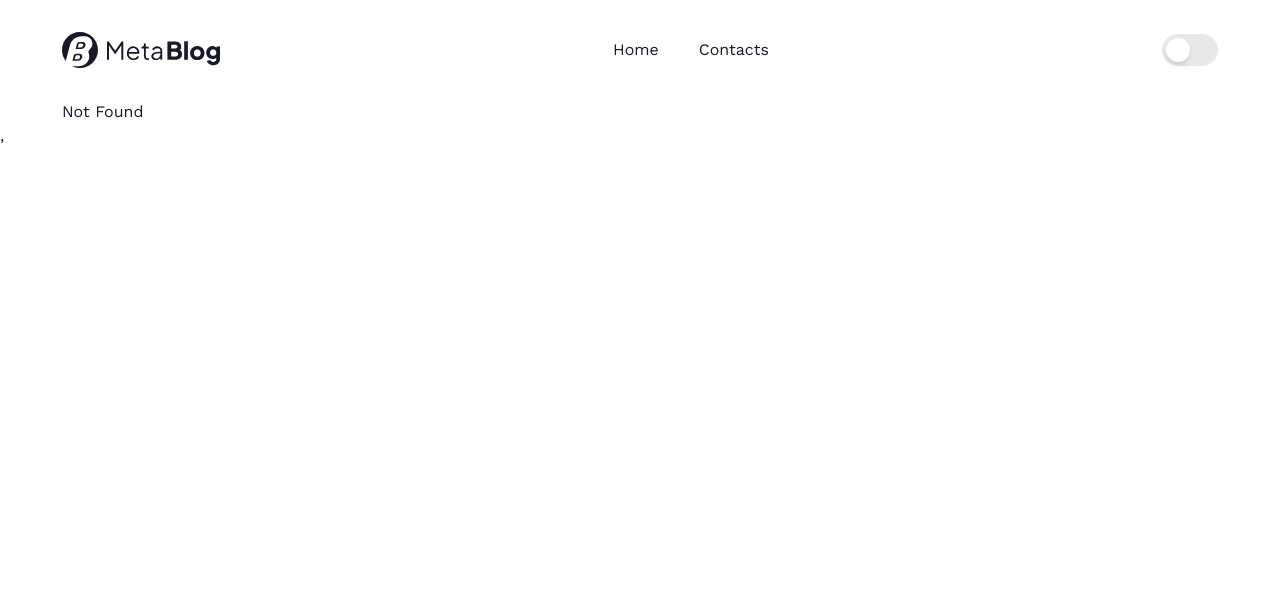
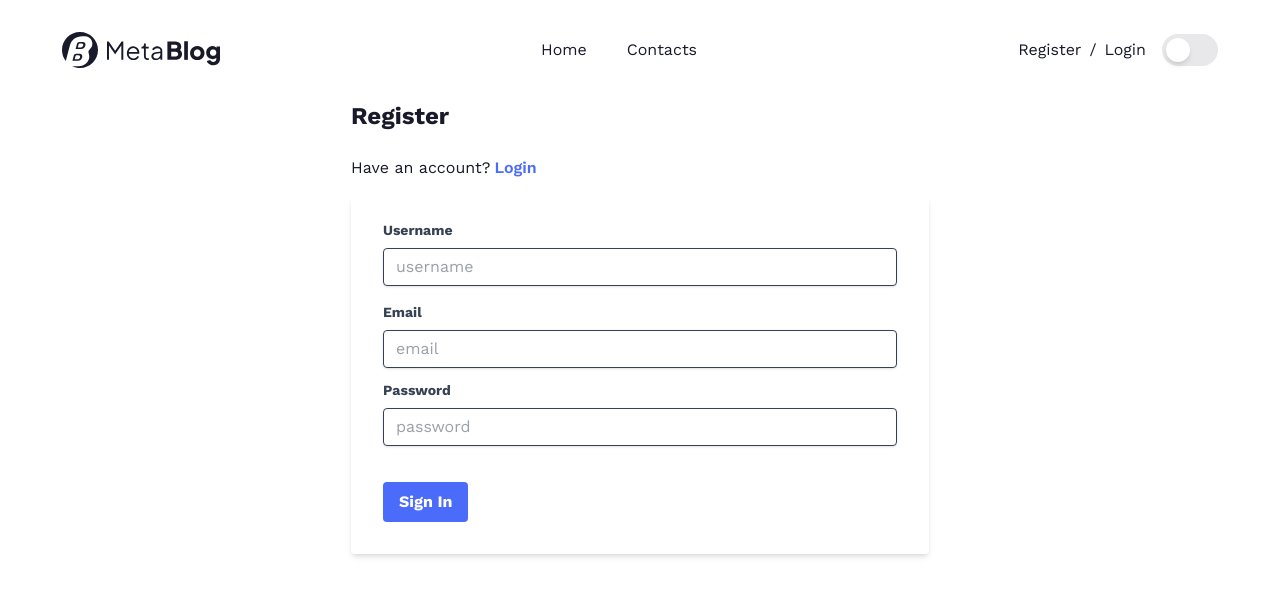
Before and after one commit to yakovmanit/meta-blog, a React (Vite) app in the folder client/: page /register in a window 1280 px wide. Before the commit this address had no page. Shown: the top 596 px of the page. Built offline with nearby package versions, Linux system fonts and the light colour scheme.

Commit message:
client: add register and login pages

```diff
--- a/client/src/App.tsx
+++ b/client/src/App.tsx
@@ -2,6 +2,8 @@ import Header from "./components/Header.tsx";
 import {Route, Routes} from "react-router-dom";
 import Home from "./pages/Home.tsx";
 import NotFound from "./pages/NotFound.tsx";
+import Register from "./pages/Register.tsx";
+import Login from "./pages/Login.tsx";
 
 function App() {
   return (
@@ -11,6 +13,8 @@ function App() {
         <Routes>
           <Route path='/' element={<Home />} />
           <Route path='*' element={<NotFound />} />
+          <Route path='/register' element={<Register />} />
+          <Route path='/login' element={<Login />} />
         </Routes>
       </div>
     </div>
--- a/client/src/components/Header.tsx
+++ b/client/src/components/Header.tsx
@@ -44,12 +44,14 @@ const Header: React.FC = () => {
         {
           closeMenu && (
             // mobile menu
-            <ul className="fixed left-0 top-0 w-full bg-white h-full text-base pt-6 md:hidden">
+            <ul className="z-20 fixed left-0 top-0 w-full bg-white h-full text-base pt-6 md:hidden">
               <button onClick={() => setCloseMenu(false)} className="max-w-6 max-h-6 absolute right-4 top-4">
                 <img src={closeIcon} alt="close"/>
               </button>
               <li className="px-6 py-4"><Link to='/home'>Home</Link></li>
               <li className="px-6 py-4"><Link to='/contacts'>Contacts</Link></li>
+              <li className="px-6 py-4"><Link to='/register'>Register</Link></li>
+              <li className="px-6 py-4"><Link to='/login'>Login</Link></li>
             </ul>
           )
         }
@@ -66,8 +68,16 @@ const Header: React.FC = () => {
         {/*  <img className="w-4 h-4" src={searchIcon} alt="search"/>*/}
         {/*</label>*/}
 
+        <div className="flex gap-4 items-center ml-auto mr-3 md:ml-0 md:mr-0">
+          {/* Auth */}
+          <div className="gap-2 hidden md:flex">
+            <Link to={"/register"}>Register</Link>
+            <span>/</span>
+            <Link to={"/login"}>Login</Link>
+          </div>
+
           {/*  Theme switch */}
-        <div className="ml-auto mr-3 md:ml-0 md:mr-0">
+          <div>
             <input
               id="theme-toggle"
               type="checkbox"
@@ -86,6 +96,8 @@ const Header: React.FC = () => {
               ></div>
             </label>
           </div>
+        </div>
+
 
         {/* Menu burger */}
         <button className="md:hidden" onClick={() => setCloseMenu(true)}>
--- a/client/src/main.tsx
+++ b/client/src/main.tsx
@@ -11,7 +11,7 @@ createRoot(document.getElementById('root')!).render(
     <BrowserRouter>
       <Provider store={store}>
         <App />
-      </Provider>,
+      </Provider>
     </BrowserRouter>
-  </StrictMode>,
+  </StrictMode>
 )
--- a/client/src/pages/Home.tsx
+++ b/client/src/pages/Home.tsx
@@ -24,7 +24,7 @@ const Home: React.FC = () => {
           <div className="h-[300px] rounded-xl overflow-hidden md:h-[600px]">
             <img className="h-full w-full object-cover" src={banner} alt="banner"/>
           </div>
-          <div className="mt-5 md:mt-0 md:absolute md:-bottom-16 md:left-16 md:max-w-[600px] md:p-10 md:bg-white md:shadow-md md:rounded-xl">
+          <div className="mt-5 md:mt-0 md:absolute md:-bottom-16 md:left-16 md:max-w-[600px] md:p-10 md:bg-white md:shadow-md md:rounded-xl transition-colors dark:bg-black">
             <div className="text-white bg-primary rounded-md max-w-fit py-1 px-2.5 mb-4">Technology</div>
             <h1 className="mb-6 font-semibold text-2xl md:text-4xl">The Impact of Technology on the Workplace: How Technology is Changing</h1>
             <div className="flex items-center text-gray">
--- /dev/null
+++ b/client/src/pages/Login.tsx
@@ -0,0 +1,43 @@
+const Login = () => {
+  return (
+    <div className="mx-auto sm:max-w-2/3 md:max-w-1/2">
+      <h2 className="mb-4 text-xl font-bold md:text-2xl md:mb-6">
+        Login
+      </h2>
+      <form className="bg-white shadow-md rounded px-8 pt-6 pb-8 mb-4">
+        <div>
+          <label className="block text-gray-700 text-sm font-bold mb-2" htmlFor="email">
+            Email
+          </label>
+          <input
+            className="shadow appearance-none border rounded w-full py-2 px-3 text-gray-700 mb-3 leading-tight focus:outline-none focus:shadow-outline"
+            id="email"
+            type="email"
+            placeholder="email"
+          />
+        </div>
+        <div className="mb-6">
+          <label className="block text-gray-700 text-sm font-bold mb-2" htmlFor="password">
+            Password
+          </label>
+          <input
+            className="shadow appearance-none border rounded w-full py-2 px-3 text-gray-700 mb-3 leading-tight focus:outline-none focus:shadow-outline"
+            id="password"
+            type="password"
+            placeholder="password"
+          />
+          {/*<p className="text-red-500 text-xs italic">Please choose a password.</p>*/}
+        </div>
+        <div className="flex items-center justify-between">
+          <button
+            className="bg-primary hover:bg-blue-700 text-white font-bold py-2 px-4 rounded focus:outline-none focus:shadow-outline"
+            type="button">
+            Log In
+          </button>
+        </div>
+      </form>
+    </div>
+  );
+};
+
+export default Login;
--- /dev/null
+++ b/client/src/pages/Register.tsx
@@ -0,0 +1,61 @@
+import {Link} from "react-router-dom";
+
+const Register = () => {
+  return (
+    <div className="mx-auto sm:max-w-2/3 md:max-w-1/2">
+      <h2 className="mb-4 text-xl font-bold md:text-2xl md:mb-6">
+        Register
+      </h2>
+      <div className="mb-2 md:mb-4">
+        Have an account?
+        <Link className="text-primary ml-1 font-semibold" to={'/login'}>
+          Login
+        </Link>
+      </div>
+      <form className="bg-white shadow-md rounded px-8 pt-6 pb-8 mb-4">
+        <div className="mb-4">
+          <label className="block text-gray-700 text-sm font-bold mb-2" htmlFor="username">
+            Username
+          </label>
+          <input
+            className="shadow appearance-none border rounded w-full py-2 px-3 text-gray-700 leading-tight focus:outline-none focus:shadow-outline"
+            id="username" type="text"
+            placeholder="username"
+          />
+        </div>
+        <div>
+          <label className="block text-gray-700 text-sm font-bold mb-2" htmlFor="email">
+            Email
+          </label>
+          <input
+            className="shadow appearance-none border rounded w-full py-2 px-3 text-gray-700 mb-3 leading-tight focus:outline-none focus:shadow-outline"
+            id="email"
+            type="email"
+            placeholder="email"
+          />
+        </div>
+        <div className="mb-6">
+          <label className="block text-gray-700 text-sm font-bold mb-2" htmlFor="password">
+            Password
+          </label>
+          <input
+            className="shadow appearance-none border rounded w-full py-2 px-3 text-gray-700 mb-3 leading-tight focus:outline-none focus:shadow-outline"
+            id="password"
+            type="password"
+            placeholder="password"
+          />
+          {/*<p className="text-red-500 text-xs italic">Please choose a password.</p>*/}
+        </div>
+        <div className="flex items-center justify-between">
+          <button
+            className="bg-primary hover:bg-blue-700 text-white font-bold py-2 px-4 rounded focus:outline-none focus:shadow-outline"
+            type="button">
+            Sign In
+          </button>
+        </div>
+      </form>
+    </div>
+  );
+};
+
+export default Register;
```
Lines whose indentation alone changed are shown as unchanged.
